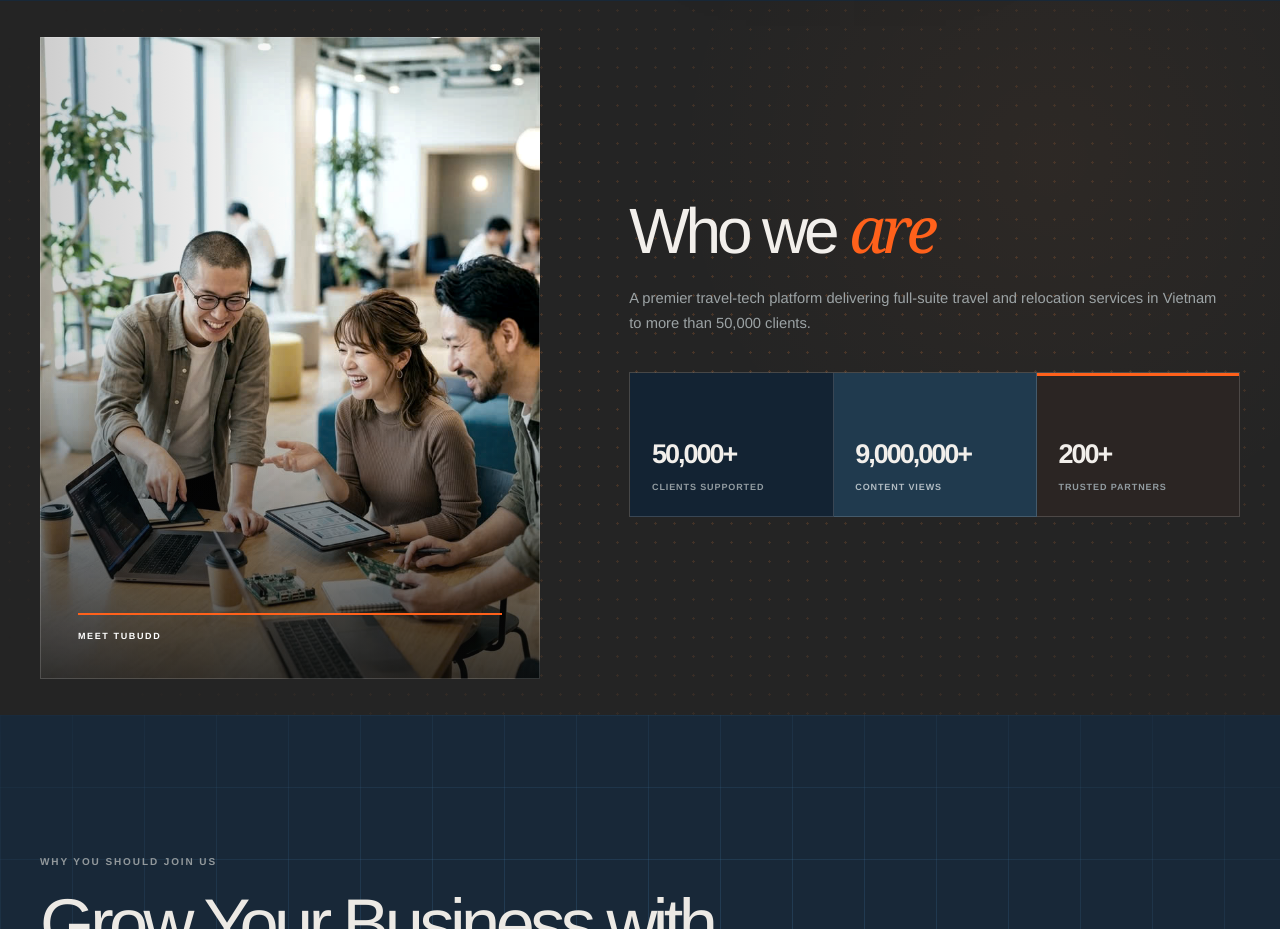
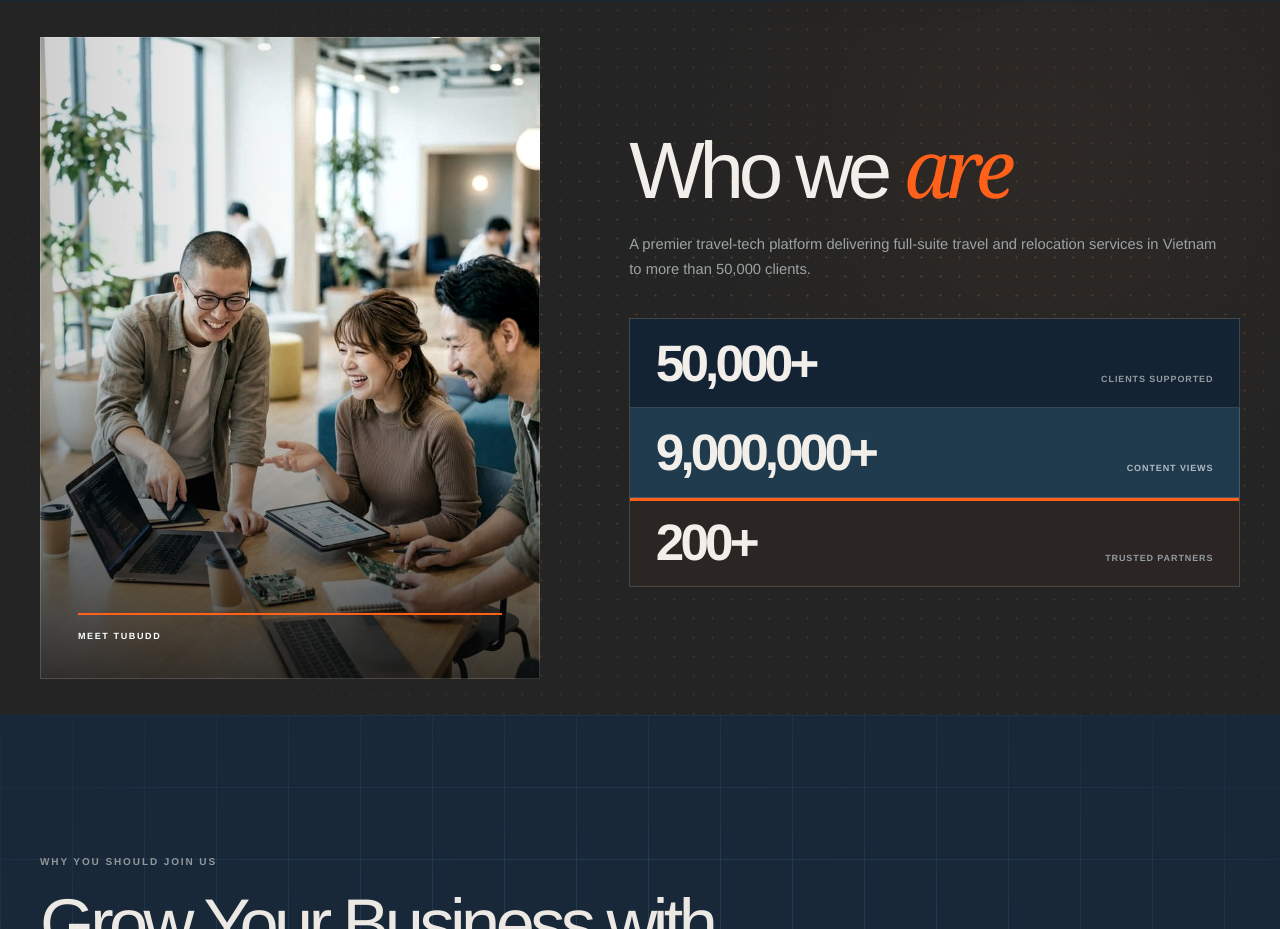
Before and after one commit to jolo2745/vietnam-living-summit, a Next.js app: page /partners in a window 1280 px wide. Shown: the part 800-1729 px from the top of the page. Built offline with nearby package versions, Linux system fonts and the light colour scheme.

Commit message:
Emphasize Who we are proof points

```diff
--- a/app/components/summit/WhoWeAre.module.css
+++ b/app/components/summit/WhoWeAre.module.css
@@ -119,7 +119,7 @@
 .heading h2 {
   margin: 0;
   color: #f2efeb;
-  font-size: clamp(42px, min(5vw, 8svh), 76px);
+  font-size: clamp(56px, min(6.4vw, 10svh), 96px);
   font-weight: 500;
   letter-spacing: -0.065em;
   line-height: 0.94;
@@ -141,18 +141,20 @@
   margin: clamp(28px, 4.5svh, 48px) 0 0;
   padding: 0;
   display: grid;
-  grid-template-columns: repeat(3, minmax(0, 1fr));
+  grid-template-columns: 1fr;
   border-top: 1px solid rgba(255, 255, 255, 0.16);
   border-left: 1px solid rgba(255, 255, 255, 0.16);
 }
 
 .proof div {
   min-width: 0;
-  min-height: clamp(125px, 18svh, 170px);
-  padding: clamp(18px, 1.7vw, 24px);
+  min-height: clamp(78px, 11svh, 105px);
+  padding: clamp(16px, 1.7vw, 22px) clamp(20px, 2vw, 28px);
   display: flex;
-  flex-direction: column;
-  justify-content: flex-end;
+  flex-direction: row;
+  align-items: flex-end;
+  justify-content: space-between;
+  gap: 28px;
   border-right: 1px solid rgba(255, 255, 255, 0.16);
   border-bottom: 1px solid rgba(255, 255, 255, 0.16);
   background: #101010;
@@ -182,7 +184,7 @@
 .proof dt {
   color: #f2efeb;
   white-space: nowrap;
-  font-size: clamp(27px, min(1.8vw, 4.2svh), 35px);
+  font-size: clamp(40px, min(4vw, 6.4svh), 58px);
   font-weight: 650;
   font-variant-numeric: tabular-nums;
   letter-spacing: -0.075em;
@@ -190,12 +192,14 @@
 }
 
 .proof dd {
-  margin: 14px 0 0;
+  max-width: 150px;
+  margin: 0;
   color: #929ca1;
   font-size: 9px;
   font-weight: 800;
   letter-spacing: 0.1em;
   line-height: 1.45;
+  text-align: right;
   text-transform: uppercase;
 }
 
@@ -223,7 +227,7 @@
   }
 
   .proof dt {
-    font-size: clamp(28px, min(3.5vw, 4.6svh), 38px);
+    font-size: clamp(36px, min(4.5vw, 5.8svh), 48px);
   }
 
   .proof dd {
@@ -254,7 +258,7 @@
   }
 
   .heading h2 {
-    font-size: clamp(44px, 12vw, 64px);
+    font-size: clamp(56px, 14vw, 78px);
   }
 
   .proof div {
@@ -280,7 +284,7 @@
   }
 
   .proof dt {
-    font-size: 34px;
+    font-size: 42px;
   }
 
   .proof dd {
```
